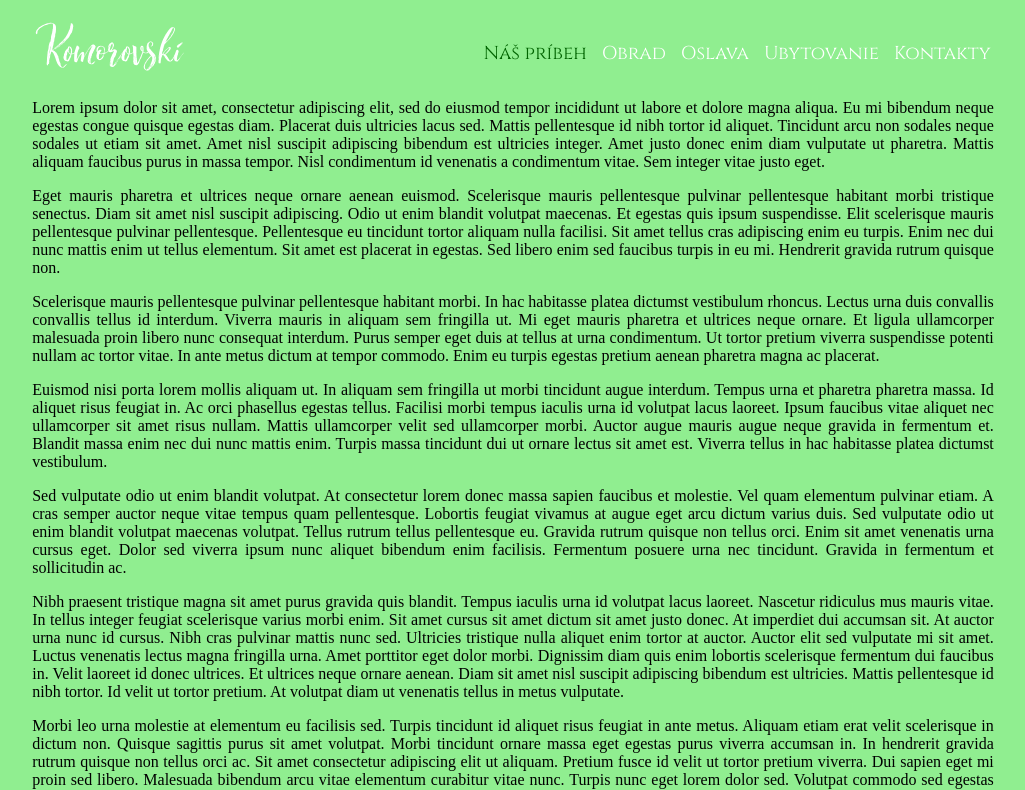
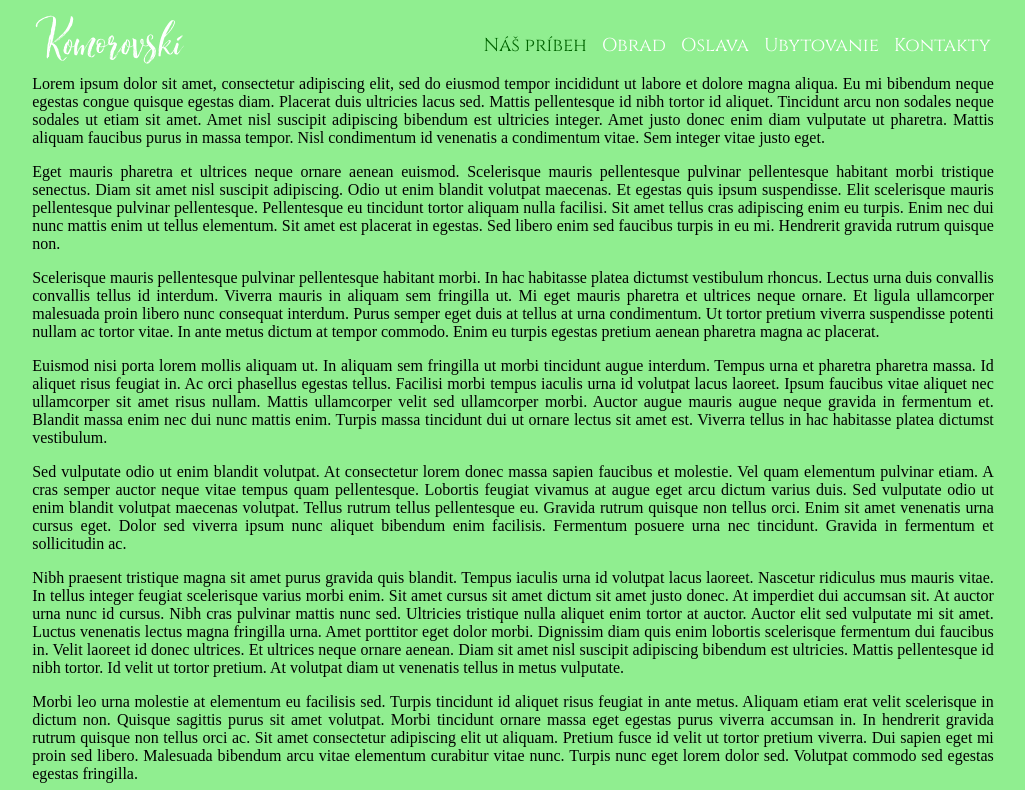
Before and after one commit to biobob/family, a website: page src/html/index.html in a window 1280 px wide. Shown: the top 790 px of the page, without its empty margins (127-1152 px from the left). Drawn offline with Linux system fonts and the light colour scheme; files that its build step writes are made by us from their sources.

Commit message:
Making header more compact

```diff
--- a/src/css/style.css
+++ b/src/css/style.css
@@ -1,7 +1,8 @@
 body {
   margin: 0;
   font-size: 1em;
-  --site-padding: 1.2em;
+  --site-hrz-padding: 1.2em;
+  --site-vrt-padding: 0.8em;
   --menu-hrz-padding: 0.4em;
   --menu-vrt-padding: 0.7em;
   --menu-margin: 0.5em;
@@ -12,7 +13,7 @@ header {
   width: 100%;
   position: fixed;
   top: 0;
-  padding-top: var(--site-padding);
+  padding-top: var(--site-vrt-padding);
   z-index: 3;
   font-family: 'Cinzel', serif;
   font-size: 14pt;
@@ -29,7 +30,7 @@ header.scroll {
 header > .wrapper > a {
   flex-grow: 1;
   float: left;
-  padding-left: var(--site-padding);
+  padding-left: var(--site-hrz-padding);
 }
 header ul {
   float: left;
@@ -81,11 +82,12 @@ header.scroll .logo {
 }
 .wrapper > section {
   flex-grow: 1;
-  margin-top: 4em;
-  padding: var(--site-padding);
+  margin-top: 3.7em;
+  padding-left: var(--site-hrz-padding);
+  padding-right: var(--site-hrz-padding);
 }
 #menu {
-  padding-right: var(--site-padding);
+  padding-right: var(--site-hrz-padding);
   vertical-align: top;
 }
 #menu-flag {
```
